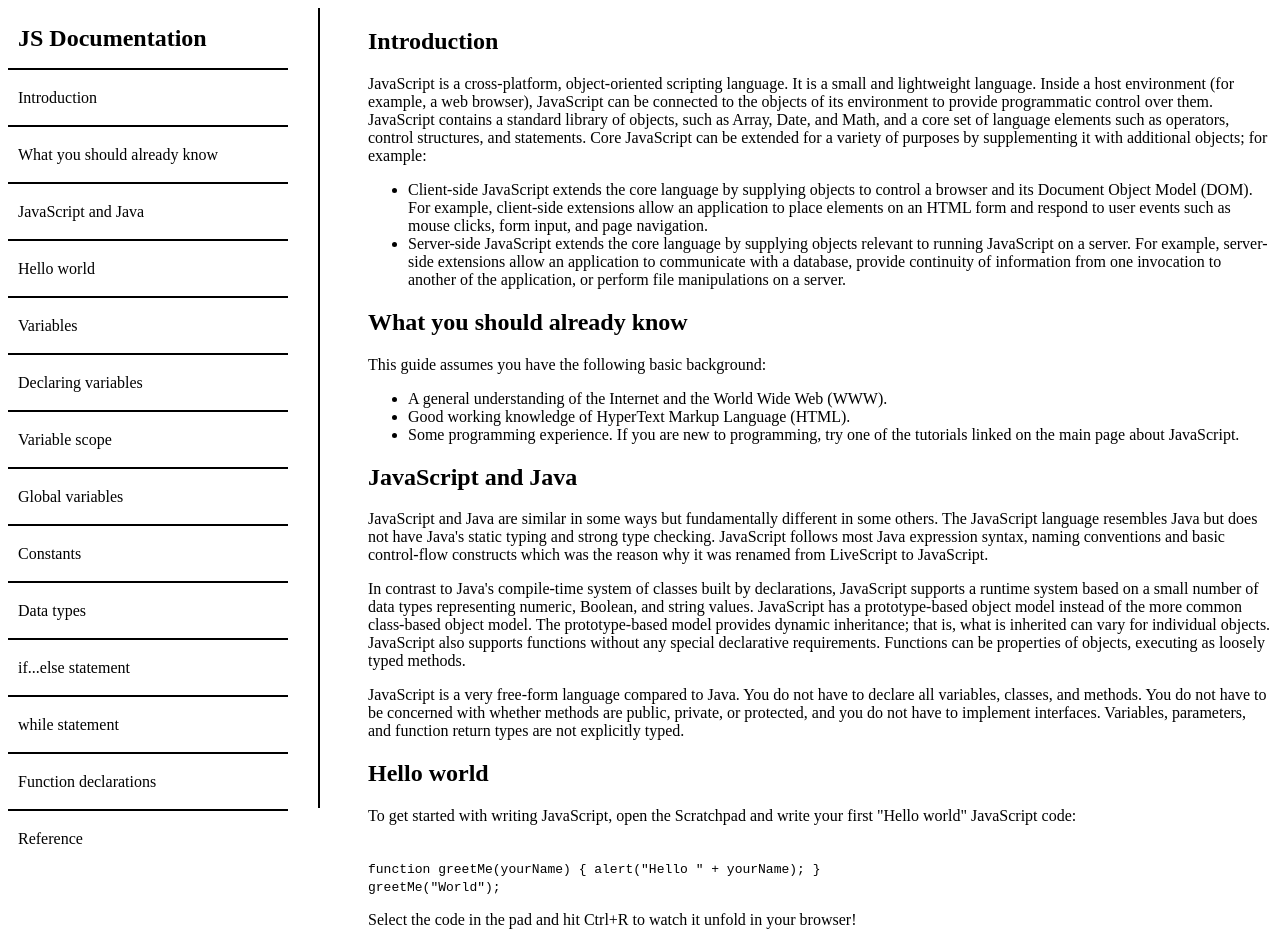
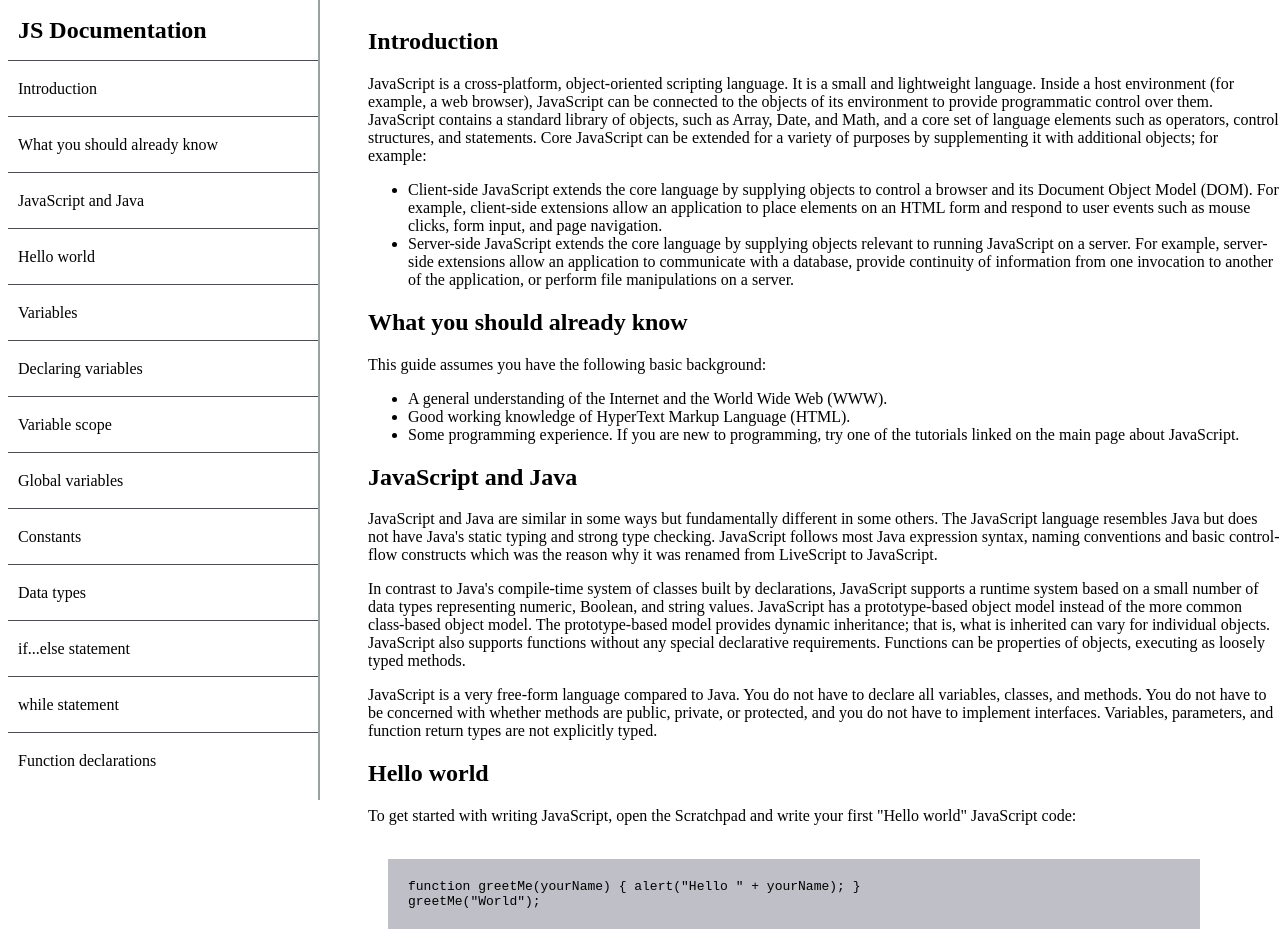
Before and after one commit to tinatsina/duo_bros, a plain HTML site: page index.html in a window 1280 px wide. Shown: the top 942 px of the page. Drawn offline with Linux system fonts and the light colour scheme.

Commit message:
Austin finalized on the Navbar CSS

```diff
--- a/css/style.css
+++ b/css/style.css
@@ -1,38 +1,51 @@
 #navbar {
+    top: 0;
     width: 300px;
-    display: block;
+    display: inline-block;
+    padding-left: 10px;
     position: fixed;
     height: 100%;
-    padding-left: 10px;
-    padding-right: -10px;
     line-height: 20px;
-    border-right: solid 2px black;
+    border-right: solid 2px rgba(0, 22, 22, 0.4);
+}
+#navbar li {
+    color: #4d4e53;
+    border-top: 1px solid;
+    list-style: none;
+    position: relative;
+    width: 100%;
+}
+#navbar ul {
+    height: 90%;
+    position: relative;
+    margin-left: -50px;
+    overflow-y: scroll;
+    overflow-x: hidden;
 }
 #sections {
-    display: block;
+    display: inline-block;
     position: absolute;
     margin-top: 0;
     margin-left: 350px;
     padding-left: 10px;
 
 }
-#main-doc {
-    position:relative
-}
-.nav-list {
-    list-style: none;
-    /* border: solid 1px black; */
-
-}
 
 .nav-link {
     display: list-item;
-    margin-left: -50px;
+    /* margin-left: -50px; */
     padding: 10px;
     text-decoration: none;
     color: black;
     line-height: 35px;
-    border-top: solid 2px black;
+    /* border-top: solid 1px black; */
     width: 100%;
 
 }
+.code-section {
+    background: #bebfc7;
+    display: block;
+    padding: 20px;
+    margin-left: 20px;
+    margin-right: 80px;
+}
```
